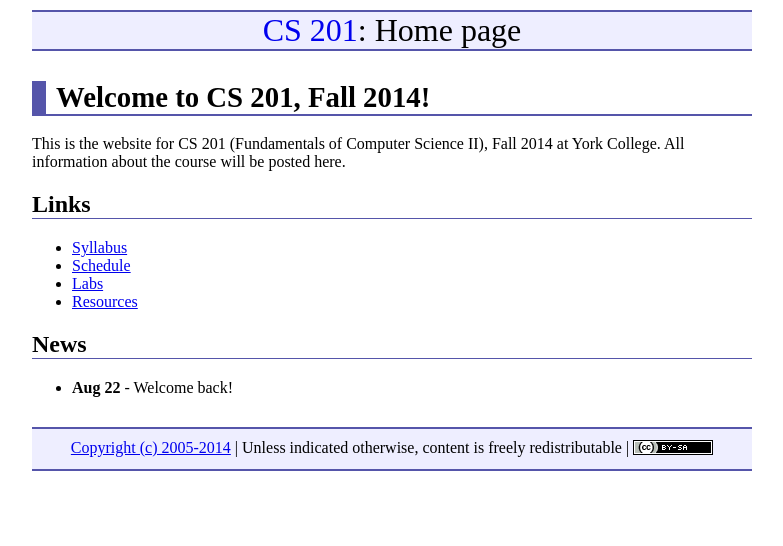
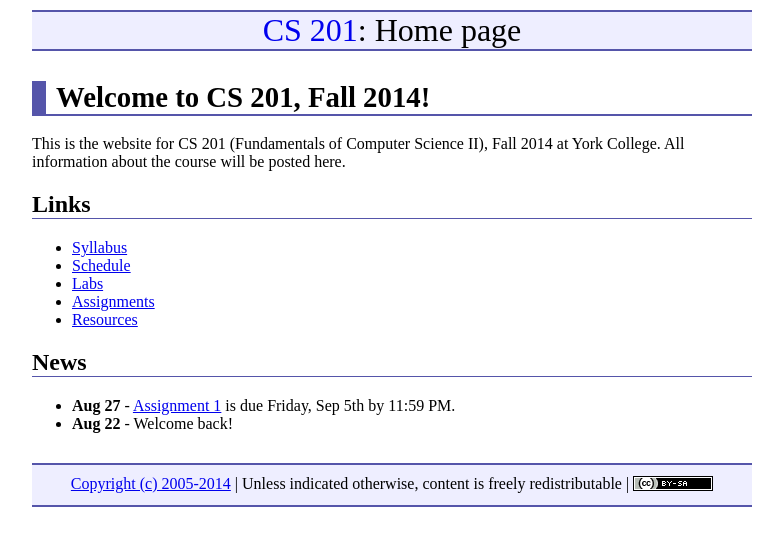
Before and after one commit to ycpcs/cs201-fall2014, a Jekyll site: the page built from index.md, in a window 1280 px wide. Shown: the top 546 px of the page, without its empty margins (248-1031 px from the left). Built offline with Jekyll 4.4.1, drawn with Linux system fonts in a browser that asks for light colours; nearby versions of some CDN libraries; Markdown is read by kramdown in place of the engine named in the settings.

Commit message:
announce assignment 1

```diff
--- a/index.md
+++ b/index.md
@@ -13,8 +13,10 @@ course will be posted here.
 * [Syllabus](syllabus.html)
 * [Schedule](schedule.html)
 * [Labs](labs/index.html)
+* [Assignments](assign/index.html)
 * [Resources](resources/index.html)
 
 ## News
 
+* **Aug 27** - [Assignment 1](assign/assign01.html) is due Friday, Sep 5th by 11:59 PM.
 * **Aug 22** - Welcome back!
```
